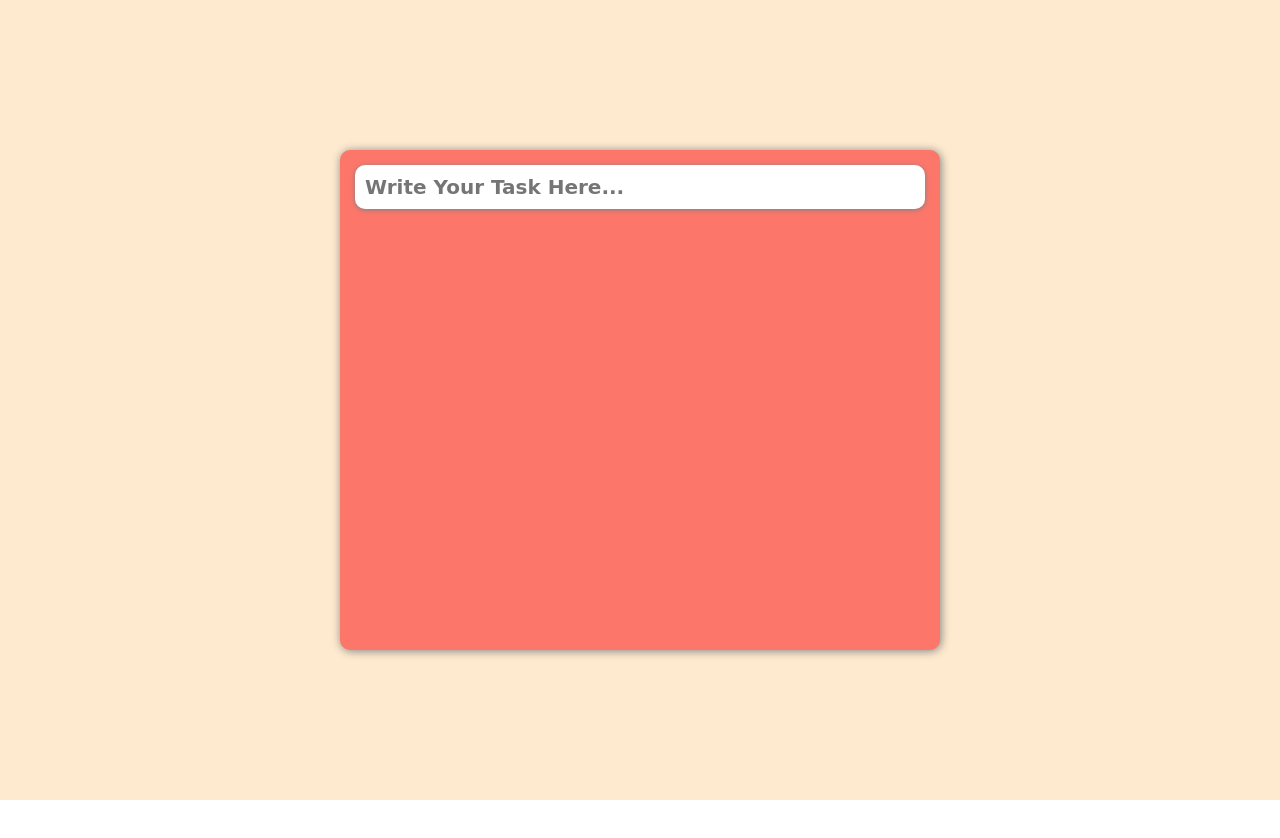
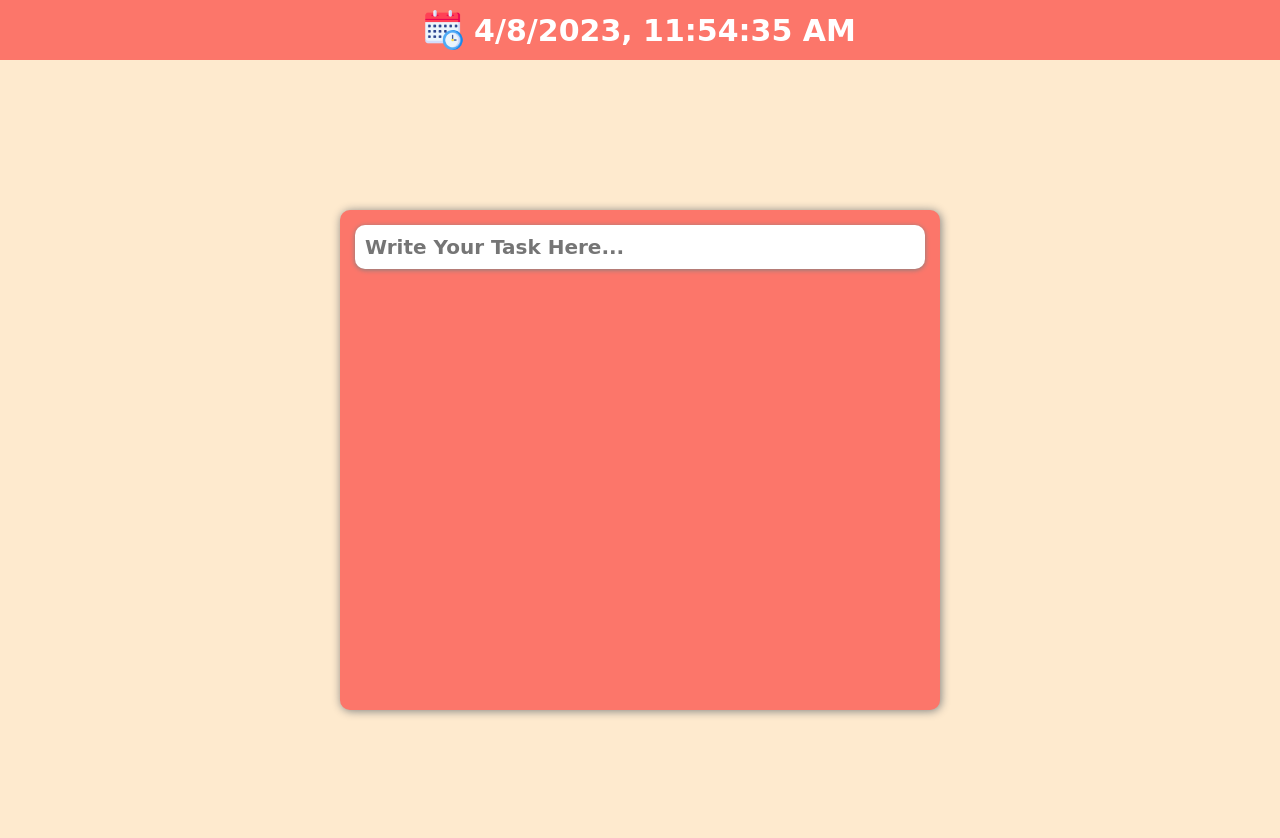
Before and after one commit to aasifantue007/to-do-website-v1.0, a plain HTML site: page index.html in a window 1280 px wide. Before the commit the page ends 800 px from the top, so only its background shows below. Drawn offline with Linux system fonts and the light colour scheme; a web font is replaced by a local one.

Commit message:
date time added

```diff
--- a/index.html
+++ b/index.html
@@ -4,16 +4,23 @@
     <meta charset="UTF-8">
     <meta http-equiv="X-UA-Compatible" content="IE=edge">
     <meta name="viewport" content="width=device-width, initial-scale=1.0">
-    <title>To Do List </title>
+    <title>Antue's To Do List</title>
+    <link rel="icon" href="./list.png">
     <link rel="stylesheet" href="style.css">
 </head>
 <body>
+    <div class="time-show">
+        <img class="time-icon" src="./datetime.png" alt="">
+    <span id="time"></span>
+
+    </div>
     <main>
+
      <div class="box">
         <input type="text" id="item" autofocus placeholder="Write Your Task Here...">
-        <ul id="to-do-box">
+        <ol id="to-do-box">
 
-        </ul>
+        </ol>
 
      </div>
     </main>
--- a/script.js
+++ b/script.js
@@ -32,3 +32,12 @@ const addToDo = (item) => {
 
     toDoBox.appendChild(listItem)
 }
+
+// Show Date //
+
+let time = document.getElementById("time");
+
+setInterval(() =>{
+    let d = new Date();
+    time.innerHTML = d.toLocaleString();
+},1000)
--- a/style.css
+++ b/style.css
@@ -64,3 +64,24 @@ main{
     color: black;
     background-color: #fed2ce !important;
 }
+
+.time-show{
+    font-size: 30px;
+    background-color: #FC766AFF ;
+    padding: 10px;
+    text-align: center;
+    box-shadow: 1px 1px 10px gray;
+    font-family: 'Tilt Neon', cursive;
+    font-weight: bold;
+    color: white;
+    width: auto;
+    display: flex;
+    align-items: center;
+    justify-content: center;
+}
+
+.time-icon{
+    width: 40px;
+    margin-right: 10px;
+
+}
```
Also changed, not shown: datetime.png (added), list.png (added), task.png (added).
